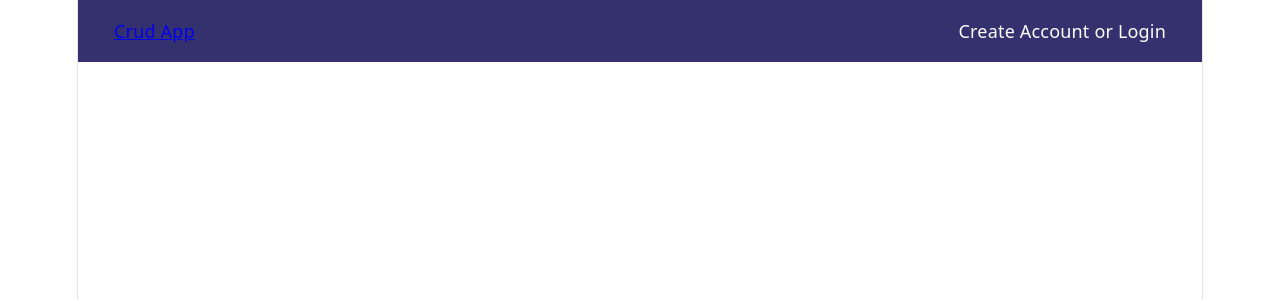
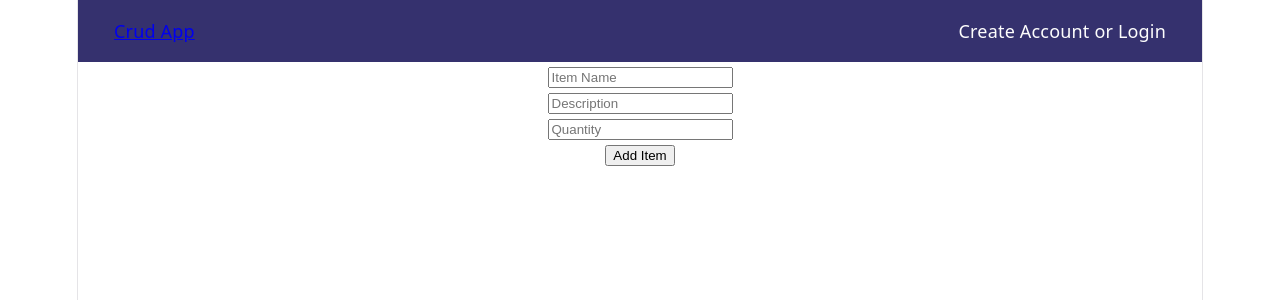
Before and after one commit to cijid/Z-Prefix-App, a React (Vite) app in the folder crud-app/: page /additem in a window 1280 px wide. Shown: the top 300 px of the page. Built offline with nearby package versions, Linux system fonts and the light colour scheme.

Commit message:
Users can create items now

```diff
--- a/crud-app/src/App.jsx
+++ b/crud-app/src/App.jsx
@@ -1,8 +1,9 @@
 import { Routes, Route } from "react-router-dom";
 import { useState } from "react";
-import CrudApp from "./CrudApp.jsx";
-import LoginCreateAccount from "./LoginCreateAccount.jsx";
-import Navbar from "./Navbar.jsx";
+import CrudApp from "./components/CrudApp.jsx";
+import LoginCreateAccount from "./components/LoginCreateAccount.jsx";
+import Navbar from "./components/Navbar.jsx";
+import AddItem from "./components/AddItem.jsx";
 
 export default function App() {
   const [currentUser, setCurrentUser] = useState(null);
@@ -15,6 +16,10 @@ export default function App() {
           path="/account"
           element={<LoginCreateAccount setCurrentUser={setCurrentUser} />}
         />
+        <Route
+          path="/additem"
+          element={<AddItem currentUser={currentUser} />}
+        />
       </Routes>
     </div>
   );
--- /dev/null
+++ b/crud-app/src/components/AddItem.jsx
@@ -0,0 +1,81 @@
+import { useState } from "react";
+import { useNavigate } from "react-router-dom";
+
+const AddItem = ({ currentUser }) => {
+  const [newItem, setNewItem] = useState({
+    item_name: "",
+    description: "",
+    quantity: "",
+    UserId: currentUser?.id || 1,
+  });
+  const navigate = useNavigate();
+
+  //create a new item - fix the api backend
+  const createItem = (makeNewItem) => {
+    makeNewItem.preventDefault();
+
+    fetch("http://localhost:8080/item", {
+      method: "POST",
+      headers: {
+        "Content-Type": "application/json",
+      },
+      body: JSON.stringify(newItem),
+    })
+      .then((res) => res.json())
+      .then(() => {
+        navigate("/");
+      })
+      .catch((err) => console.error("Error creating item:", err));
+  };
+
+  return (
+    <>
+      <div className="add-item-container">
+        <form onSubmit={createItem}>
+          <div>
+            <input
+              type="text"
+              placeholder="Item Name"
+              value={newItem.name}
+              onChange={(makeNewItem) =>
+                setNewItem({ ...newItem, item_name: makeNewItem.target.value })
+              }
+              required
+            />
+          </div>
+          <div>
+            <input
+              type="text"
+              placeholder="Description"
+              value={newItem.description}
+              onChange={(makeNewItem) =>
+                setNewItem({
+                  ...newItem,
+                  description: makeNewItem.target.value,
+                })
+              }
+            />
+          </div>
+          <div>
+            <input
+              type="text"
+              placeholder="Quantity"
+              value={newItem.quantity}
+              onChange={(makeNewItem) =>
+                setNewItem({
+                  ...newItem,
+                  quantity: makeNewItem.target.value,
+                })
+              }
+            />
+          </div>
+          <div>
+            <button type="submit">Add Item</button>
+          </div>
+        </form>
+      </div>
+    </>
+  );
+};
+
+export default AddItem;
--- a/crud-app/src/CrudApp.jsx
+++ b/crud-app/src/components/CrudApp.jsx
@@ -1,5 +1,5 @@
 import { useState, useEffect } from "react";
-import "./App.css";
+import "../styles/App.css";
 
 function MainPage({ currentUser }) {
   const [allItems, setAllItems] = useState([]);
@@ -7,7 +7,6 @@ function MainPage({ currentUser }) {
     currentUser ? String(currentUser.id) : "all",
   );
   const [selectedItem, setSelectedItem] = useState(null);
-  const [newItem, setNewItem] = useState("");
 
   //After login, default to current user's items
   useEffect(() => {
@@ -31,7 +30,16 @@ function MainPage({ currentUser }) {
   }, []);
 
   //Filter Items by Users
-  const userIds = [...new Set(allItems.map((item) => item.UserId))];
+  const userIds = [];
+
+  for (let i = 0; i < allItems.length; i++) {
+    const userId = allItems[i].UserId;
+
+    if (!userIds.includes(userId)) {
+      userIds.push(userId);
+    }
+  }
+
   const filteredItems = allItems.filter((item) => {
     return selectedUser === "all" || item.UserId === Number(selectedUser);
   });
@@ -44,24 +52,6 @@ function MainPage({ currentUser }) {
       return description;
     }
   }
-
-  //create a new item - fix the api backend
-
-  const createItem = () => {
-    fetch("http://localhost:8080/item", {
-      method: "POST",
-      headers: {
-        "Content-Type": "application/json",
-      },
-      body: JSON.stringify(newItem),
-    })
-      .then((res) => res.json())
-      .then((createdItem) => {
-        setAllItems([...allItems, createdItem[0]]);
-        setNewItem({ name: "", description: "", UserId: 1 });
-      })
-      .catch((err) => console.error("Error creating item:", err));
-  };
 
   // Show list of items added by user
 
@@ -109,6 +99,8 @@ function MainPage({ currentUser }) {
             <th>Item Name</th>
             <th>Description</th>
             <th>Quantity</th>
+            <th></th>
+            <th></th>
           </tr>
         </thead>
         <tbody className="item-table-body">
@@ -140,30 +132,6 @@ function MainPage({ currentUser }) {
           <button onClick={() => setSelectedItem(null)}>Close</button>
         </div>
       )}
-
-      <form onSubmit={createItem}>
-        <input
-          type="text"
-          placeholder="Item Name"
-          value={newItem.name}
-          onChange={(makeNewItem) =>
-            setNewItem({ ...newItem, name: makeNewItem.target.value })
-          }
-          required
-        />
-        <input
-          type="text"
-          placeholder="Description"
-          value={newItem.description}
-          onChange={(newItemDescription) =>
-            setNewItem({
-              ...newItem,
-              description: newItemDescription.target.value,
-            })
-          }
-        />
-        <button type="submit">Add Item</button>
-      </form>
     </>
   );
 }
--- a/crud-app/src/LoginCreateAccount.jsx
+++ b/crud-app/src/components/LoginCreateAccount.jsx
@@ -1,7 +1,7 @@
 import { useState } from "react";
 import { useNavigate } from "react-router-dom";
 
-import "./LoginCreateAccount.css";
+import "../styles/LoginCreateAccount.css";
 
 const LoginCreateAccount = ({ setCurrentUser }) => {
   const [userSelection, setUserSelection] = useState("Create Account");
--- a/crud-app/src/Navbar.jsx
+++ b/crud-app/src/components/Navbar.jsx
@@ -1,5 +1,5 @@
 import { Link } from "react-router-dom";
-import "./Navbar.css";
+import "../styles/Navbar.css";
 
 const Navbar = ({ currentUser, setCurrentUser }) => {
   return (
@@ -15,6 +15,7 @@ const Navbar = ({ currentUser, setCurrentUser }) => {
               {" "}
               <button onClick={() => setCurrentUser(null)}>Logout</button>
             </li>
+            <Link to="/additem">Add Item</Link>
           </>
         ) : (
           <li>
--- a/crud-app/src/main.jsx
+++ b/crud-app/src/main.jsx
@@ -1,9 +1,8 @@
 import { StrictMode } from "react";
 import { createRoot } from "react-dom/client";
 import { BrowserRouter } from "react-router-dom";
-import "./index.css";
+import "./styles/index.css";
 import App from "./App.jsx";
-import Navbar from "./Navbar.jsx";
 
 createRoot(document.getElementById("root")).render(
   <StrictMode>
--- /dev/null
+++ b/crud-app/src/styles/AddItem.css
@@ -0,0 +1,5 @@
+.add-item-container {
+  display: flex;
+  flex-direction: column;
+  gap: 12px;
+}
```
Also changed, not shown: crud-app/src/styles/App.css (renamed from crud-app/src/App.css), crud-app/src/styles/LoginCreateAccount.css (renamed from crud-app/src/LoginCreateAccount.css), crud-app/src/styles/Navbar.css (renamed from crud-app/src/Navbar.css), crud-app/src/styles/index.css (renamed from crud-app/src/index.css), 2 other files (tests, documents, lock files or other folders).
